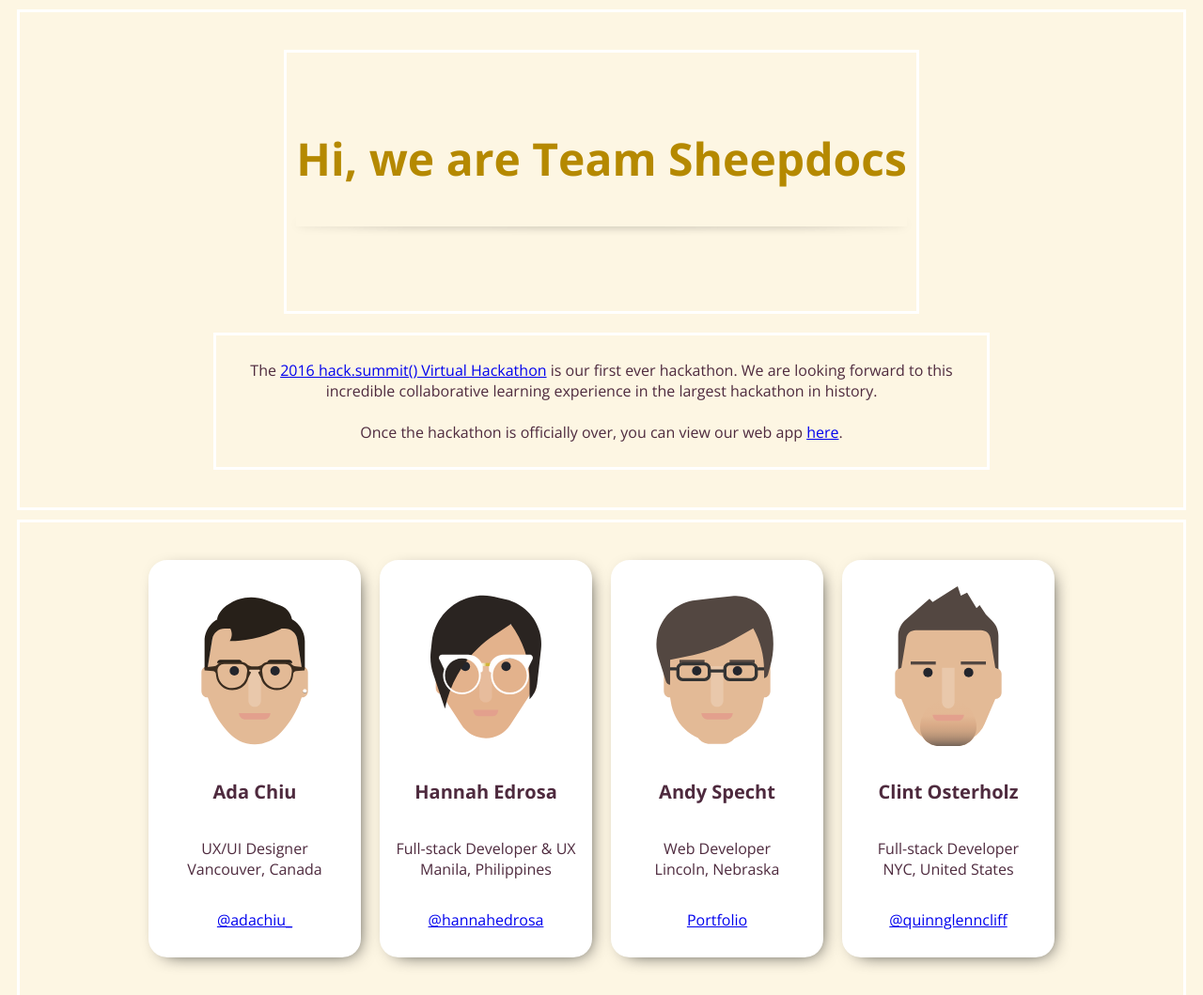
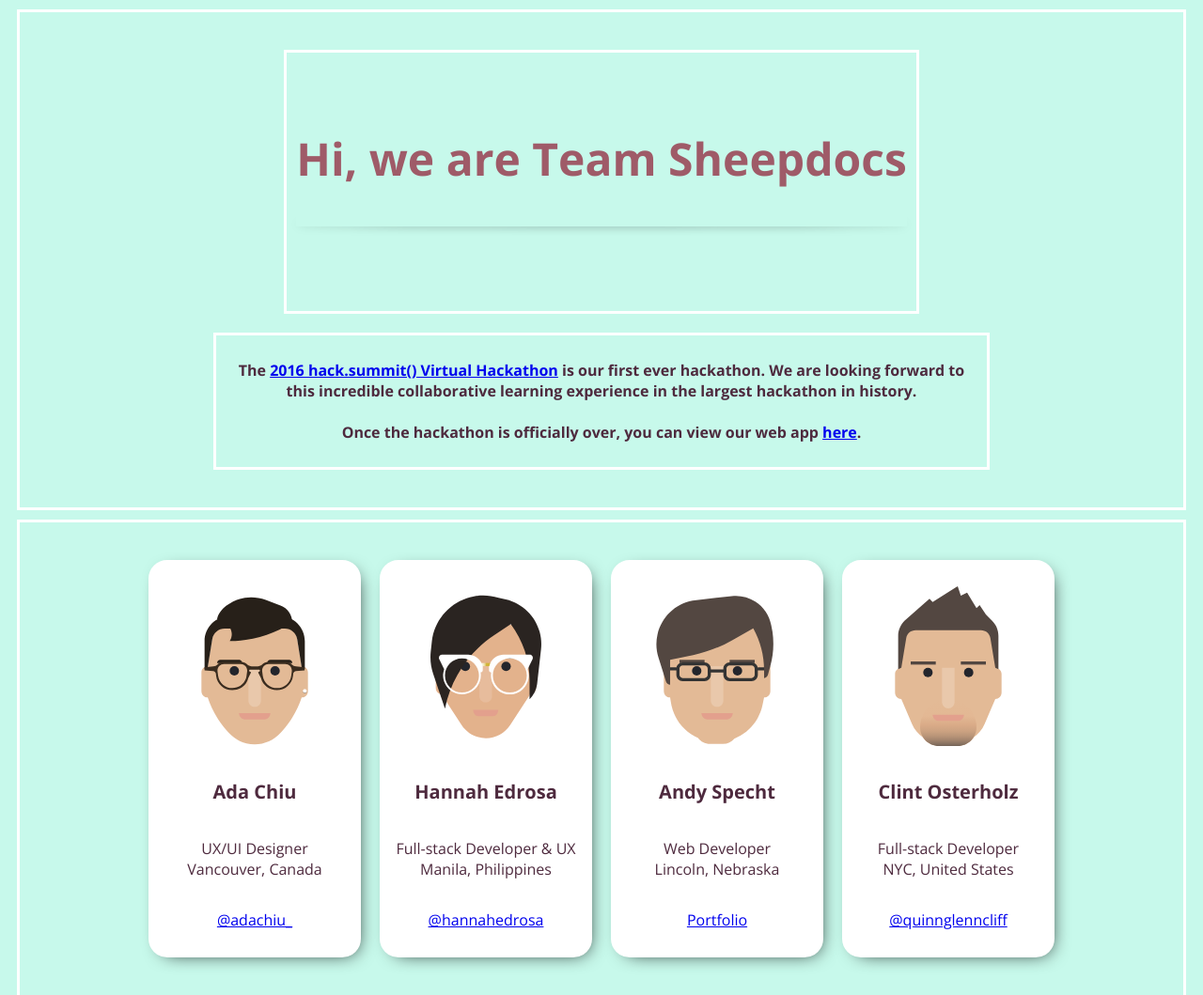
Before and after one commit to adachiu/blocshop, a plain HTML site: page index.html in a window 1280 px wide. Shown: the top 1059 px of the page at 94% size. Drawn offline with nearby package versions, Linux system fonts and the light colour scheme.

Commit message:
color change to sheepducks

```diff
--- a/css/style.css
+++ b/css/style.css
@@ -1,5 +1,5 @@
 html {
-  background-color: #fdf6e3;
+  background-color: #C7F9EB;
 }
 
 /* Unused color turquoise A2E8D9 */
@@ -40,18 +40,19 @@ p {
   border-color: white;
   /* Text */
   text-align: center;
+  font-weight: bold;
 }
 
 .title {
   font-size: 48px;
-  color: #b58900;
+  color: #9F5B68;
   /* line shadow */
   position: relative;
   margin: 0 auto 80px;
   padding: 70px 0 40px;
   max-width: 840px;
   text-align: center;
-  background: #fdf6e3;
+  background: #C7F9EB;
 }
 
 .title:after {
```
